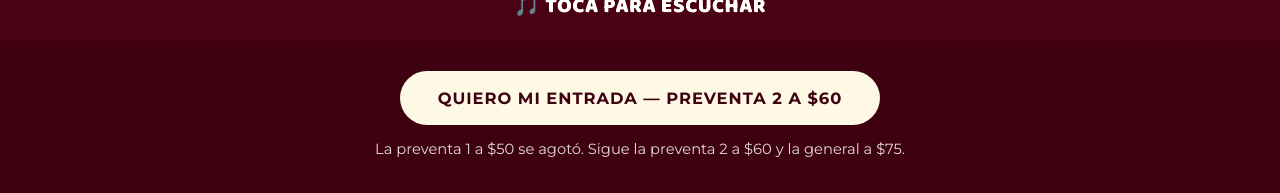
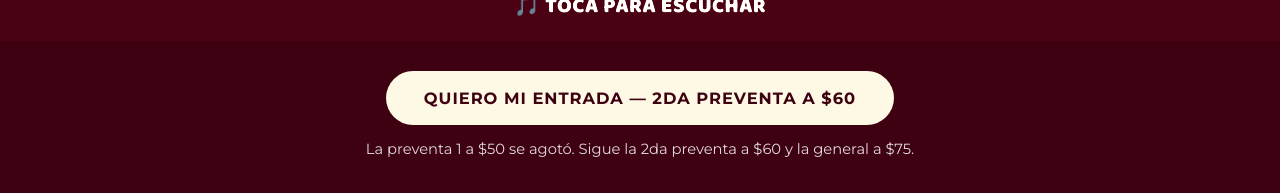
Before and after one commit to estoesjohana/estoesjohana.github.io, a plain HTML site: page evento/index.html in a window 1280 px wide. Shown: the part 759-952 px from the top of the page. Drawn offline with nearby package versions, Linux system fonts and the light colour scheme; a web font is replaced by a local one.

Commit message:
Evento: PREVENTA 2 pasa a llamarse 2DA PREVENTA (botón principal, texto y tarjeta)

```diff
--- a/evento/index.html
+++ b/evento/index.html
@@ -60,8 +60,8 @@
     <img class="logo-evento" src="img/logo-evento-crema.png" alt="De invisible a la puta ama">
     <div class="fecha">Domingo 20 de diciembre de 2026<br>Hyatt Place Jacksonville · St. Johns Town Center</div>
     <p style="margin-top:16px;">Registro: 10:50 AM · Experiencia con los Sponsors: 11:00 AM · Conferencia: 12:00 a 4:00 PM</p>
-    <a class="btn btn-crema" href="https://book.stripe.com/9B6eVc7fWctM1sp07PeME1X">QUIERO MI ENTRADA — PREVENTA 2 A $60</a>
-    <p class="pequeno" style="margin-top:12px;">La preventa 1 a $50 se agotó. Sigue la preventa 2 a $60 y la general a $75.</p>
+    <a class="btn btn-crema" href="https://book.stripe.com/9B6eVc7fWctM1sp07PeME1X">QUIERO MI ENTRADA — 2DA PREVENTA A $60</a>
+    <p class="pequeno" style="margin-top:12px;">La preventa 1 a $50 se agotó. Sigue la 2da preventa a $60 y la general a $75.</p>
   </div>
 </section>
 
@@ -136,10 +136,10 @@
         <span class="btn btn-vino" style="opacity:.45; pointer-events:none;">AGOTADA</span>
       </div>
       <div class="tarjeta">
-        <div class="tipo">PREVENTA 2</div>
+        <div class="tipo">2DA PREVENTA</div>
         <div class="precio">$60</div>
         <p class="nota">Solo 15 entradas a este precio.<br>Cuando se agoten, se cierra.</p>
-        <a class="btn btn-vino" href="https://book.stripe.com/9B6eVc7fWctM1sp07PeME1X">COMPRAR PREVENTA 2</a>
+        <a class="btn btn-vino" href="https://book.stripe.com/9B6eVc7fWctM1sp07PeME1X">COMPRAR 2DA PREVENTA</a>
       </div>
       <div class="tarjeta">
         <div class="tipo">GENERAL</div>
```
